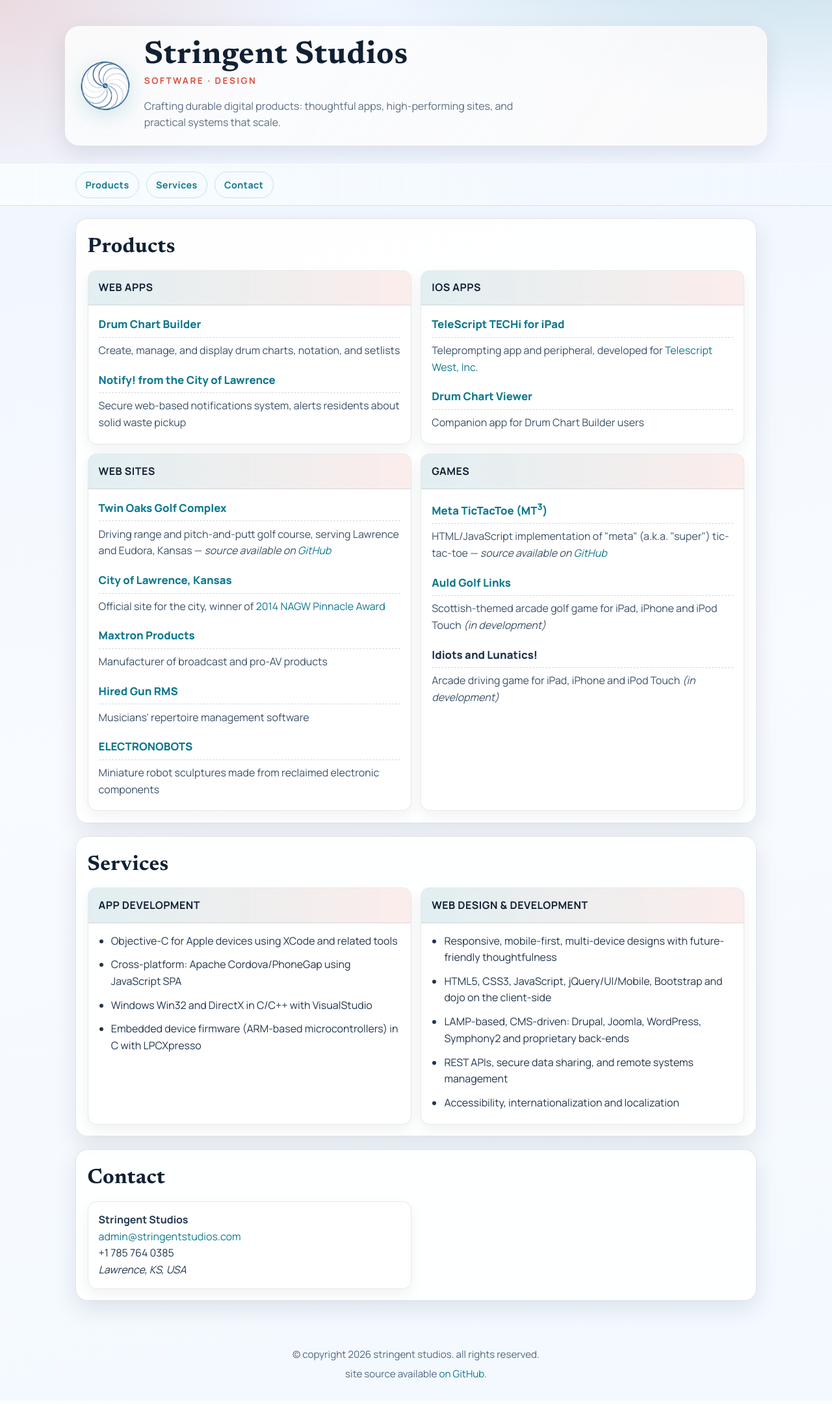
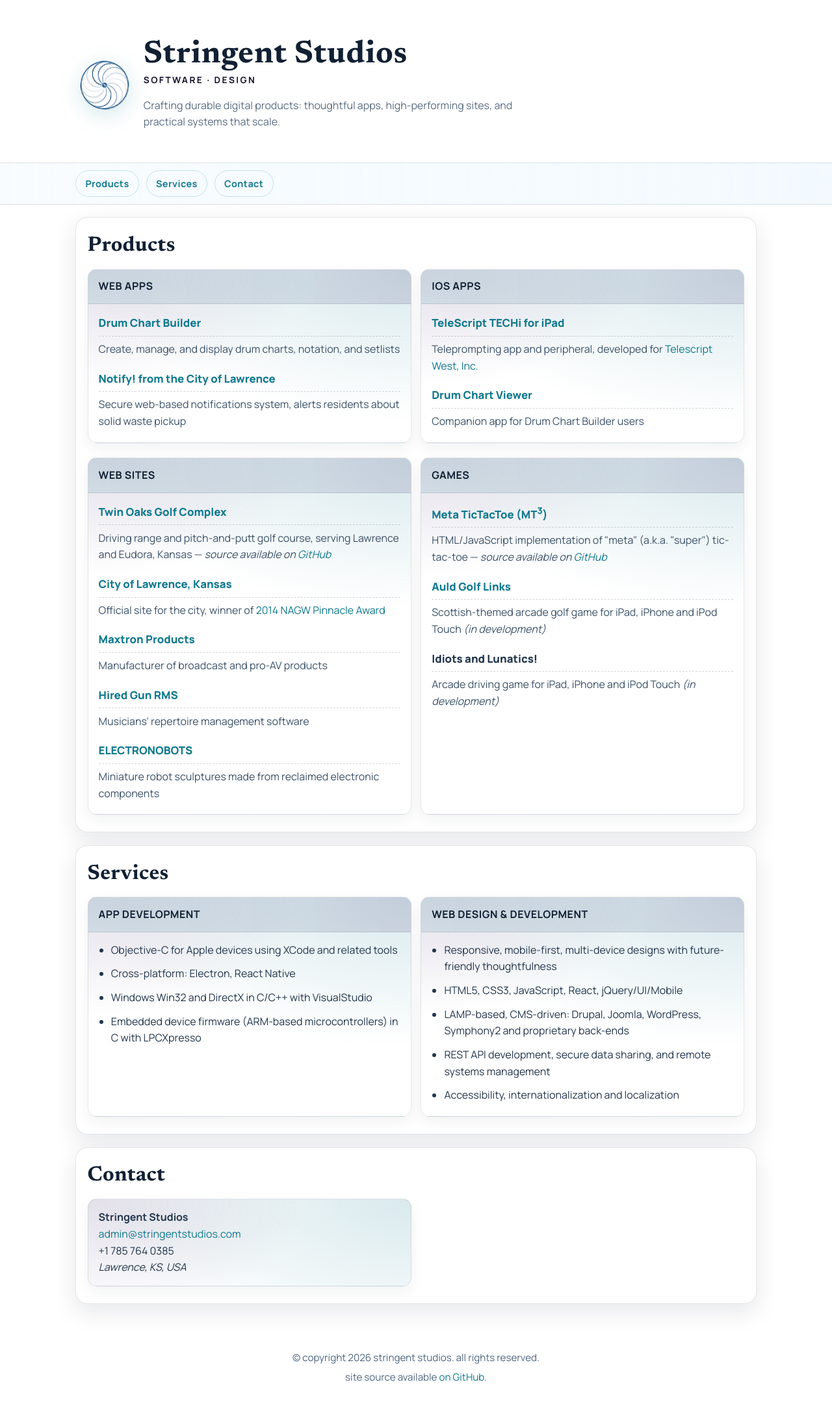
Before and after one commit to cstringer/stringentweb, a PHP site: page / in a window 1280 px wide. Shown: the whole page at 65% size. Before the commit the page ends 2121 px from the top, so only its background shows below. Run offline with PHP 8.4, Linux system fonts and the light colour scheme; some libraries are stand-ins or nearby versions.

Commit message:
Various little updates and such

```diff
--- a/css/stringent.css
+++ b/css/stringent.css
@@ -11,7 +11,7 @@
  --ink: #22364d;
  --ink-soft: #5a6d82;
  --accent: #11798f;
- --accent-warm: #d84f3f;
+ --accent-warm: #130f2b;
  --paper: #f5f9ff;
  --surface: rgba(255, 255, 255, 0.88);
  --surface-strong: #ffffff;
@@ -35,10 +35,7 @@
  font-family: "Manrope", "Avenir", "Helvetica Neue", Helvetica, Arial, sans-serif;
  color: var(--ink);
  line-height: 1.6;
- background:
-  radial-gradient(1200px 600px at 95% -10%, rgba(17, 121, 143, 0.28), transparent 65%),
-  radial-gradient(700px 420px at 0% 0%, rgba(216, 79, 63, 0.16), transparent 72%),
-  linear-gradient(170deg, #eef5ff 0%, #f8fbff 50%, #f3f9ff 100%);
+ background: #ffffff;
  min-height: 100vh;
 }
 
@@ -68,12 +65,6 @@
  max-width: 1080px;
  margin: 0 auto;
  padding: 1.3rem;
- border: 1px solid rgba(255, 255, 255, 0.45);
- border-radius: calc(var(--radius) + 4px);
- background:
-  linear-gradient(125deg, rgba(255, 255, 255, 0.88), rgba(255, 255, 255, 0.72)),
-  linear-gradient(125deg, rgba(17, 121, 143, 0.08), rgba(216, 79, 63, 0.07));
- box-shadow: var(--shadow-soft);
  display: grid;
  grid-template-columns: auto minmax(0, 1fr);
  gap: 1.25rem;
@@ -121,7 +112,7 @@
  z-index: 10;
  backdrop-filter: blur(8px);
  background: linear-gradient(90deg, rgba(248, 252, 255, 0.95), rgba(240, 248, 255, 0.8));
- border-top: 1px solid rgba(255, 255, 255, 0.6);
+ border-top: 1px solid var(--line);
  border-bottom: 1px solid var(--line);
 }
 
@@ -203,10 +194,14 @@
 
 section .section-group {
  margin: 0;
+ margin-bottom: 0.5em;
  padding: 0;
  border: 1px solid rgba(20, 40, 70, 0.1);
  border-radius: calc(var(--radius) - 4px);
- background: var(--surface-strong);
+ background:
+  radial-gradient(720px 340px at 100% 0%, rgba(17, 121, 143, 0.16), transparent 68%),
+  radial-gradient(480px 260px at 0% 0%, rgba(58, 35, 103, 0.14), transparent 70%),
+  var(--surface-strong);
  box-shadow: 0 8px 22px rgba(15, 33, 52, 0.06);
  overflow: hidden;
  transition: transform 0.25s ease, box-shadow 0.25s ease, border-color 0.25s ease;
@@ -222,7 +217,7 @@
  margin: 0;
  padding: 0.85rem 1rem;
  color: var(--ink-strong);
- background: linear-gradient(90deg, rgba(17, 121, 143, 0.12), rgba(216, 79, 63, 0.1));
+ background: linear-gradient(90deg, rgba(17, 121, 143, 0.12), rgba(58, 35, 103, 0.14));
  border-bottom: 1px solid var(--line);
  font-size: 1rem;
  letter-spacing: 0.03em;
--- a/index.html
+++ b/index.html
@@ -17,8 +17,8 @@
   <link href="https://fonts.googleapis.com/css2?family=Manrope:wght@400;500;700;800&family=Newsreader:opsz,wght@6..72,500;6..72,700&display=swap" rel="stylesheet">
   <link rel="stylesheet" href="./css/stringent.css">
 
-  <script src="//code.jquery.com/jquery-1.11.3.min.js"></script>
-  <script src="//code.jquery.com/jquery-migrate-1.2.1.min.js"></script>
+  <script src="https://code.jquery.com/jquery-1.11.3.min.js"></script>
+  <script src="https://code.jquery.com/jquery-migrate-1.2.1.min.js"></script>
   <script src="./js/stringent.js"></script>
   <script src="./js/ga.js"></script>
 
@@ -161,7 +161,7 @@
      <h3 tabindex="0">App Development</h3>
      <ul class="item">
       <li tabindex="0">Objective-C for Apple devices using XCode and related tools</li>
-      <li tabindex="0">Cross-platform: Apache Cordova/PhoneGap using JavaScript SPA</li>
+      <li tabindex="0">Cross-platform: Electron, React Native</li>
       <li tabindex="0">Windows Win32 and DirectX in C/C++ with VisualStudio</li>
       <li tabindex="0">Embedded device firmware (ARM-based microcontrollers) in C with LPCXpresso</li>
      </ul>
@@ -171,9 +171,9 @@
      <h3 tabindex="0">Web Design &amp; Development</h3>
      <ul class="item">
       <li tabindex="0">Responsive, mobile-first, multi-device designs with future-friendly thoughtfulness</li>
-      <li tabindex="0">HTML5, CSS3, JavaScript, jQuery/UI/Mobile, Bootstrap and dojo on the client-side</li>
+      <li tabindex="0">HTML5, CSS3, JavaScript, React, jQuery/UI/Mobile</li>
       <li tabindex="0">LAMP-based, CMS-driven: Drupal, Joomla, WordPress, Symphony2 and proprietary back-ends</li>
-      <li tabindex="0">REST APIs, secure data sharing, and remote systems management</li>
+      <li tabindex="0">REST API development, secure data sharing, and remote systems management</li>
       <li tabindex="0">Accessibility, internationalization and localization</li>
      </ul>
     </div>
```
